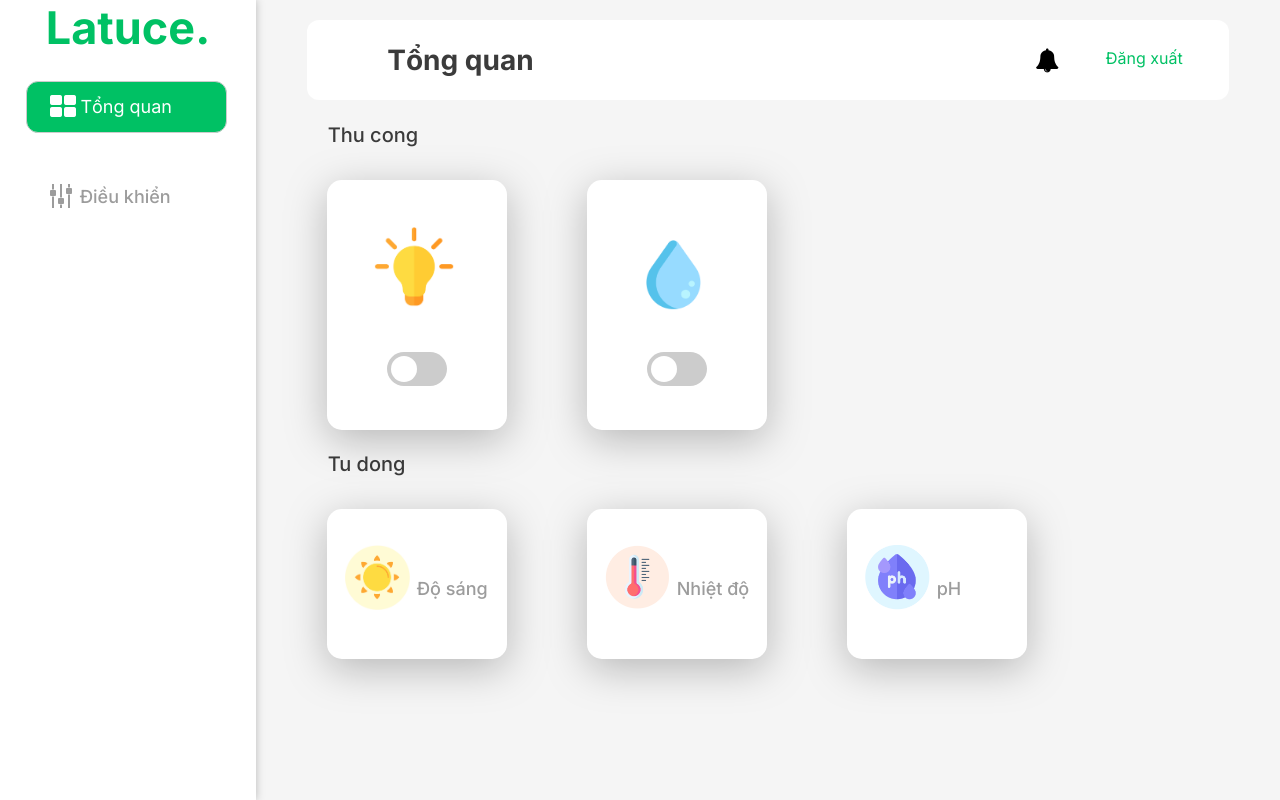
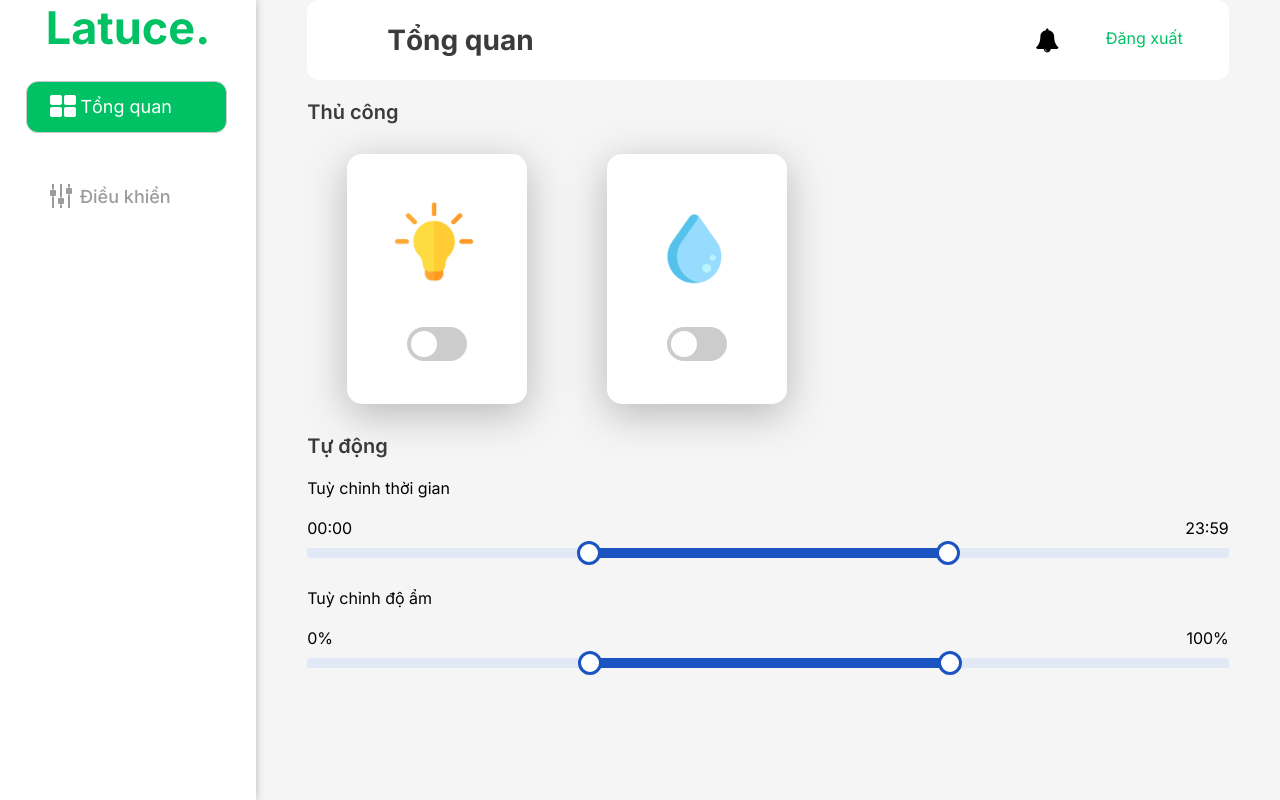
Before and after one commit to canhhoauatan/DADN_HK222, a PHP site: page /control in a window 1280 px wide. Run offline with PHP 8.4, Linux system fonts and the light colour scheme.

Commit message:
Fix UI, Add Slider
The time slider now can change and send value to Adafruit

```diff
--- a/app/views/user/control.php
+++ b/app/views/user/control.php
@@ -10,6 +10,83 @@
   <link rel="stylesheet" href="style.css">
   <link rel="https://cdnjs.cloudflare.com/ajax/libs/normalize/8.0.1/normalize.min.css" href="style.css">
   <link rel="stylesheet" href="https://cdnjs.cloudflare.com/ajax/libs/font-awesome/4.7.0/css/font-awesome.min.css">
+  <script src="https://ajax.googleapis.com/ajax/libs/jquery/3.6.3/jquery.min.js"></script>
+  <style>
+    .pie {
+      display: flex;
+      justify-content: flex-start;
+    }
+
+    .auto-container {
+      display: flex;
+      flex-direction: column;
+      justify-content: space-around;
+      margin-top: 20px;
+    }
+
+    .range-title {
+      margin-bottom: 20px;
+    }
+
+    .range-container {
+      width: 100%;
+      margin-bottom: 30px;
+    }
+
+    .range-slider {
+      height: 10px;
+      position: relative;
+      background-color: #e1e9f6;
+      border-radius: 2px;
+    }
+
+    .range-selected {
+      height: 100%;
+      left: 30%;
+      right: 30%;
+      position: absolute;
+      border-radius: 5px;
+      background-color: #1b53c0;
+    }
+
+    .range-input {
+      position: relative;
+    }
+
+    .range-input input {
+      position: absolute;
+      width: 100%;
+      height: 0px;
+      top: -7px;
+      background: none;
+      pointer-events: none;
+      appearance: none;
+    }
+
+    .range-input input::-webkit-slider-thumb {
+      height: 24px;
+      width: 24px;
+      border-radius: 50%;
+      border: 3px solid #1b53c0;
+      background-color: #fff;
+      pointer-events: auto;
+      -webkit-appearance: none;
+    }
+
+    .rightBlock .title {
+      display: block;
+      font-style: normal;
+      font-weight: 600;
+      font-size: 20px;
+      color: #3B3B3B;
+    }
+
+    .range-output {
+      margin-bottom: 10px;
+      display: flex;
+      justify-content: space-between;
+    }
+  </style>
 </head>
 
 <body>
@@ -18,15 +95,11 @@
 
     <div class="rightBlock">
       <?php include('./app/views/layouts/nav_bar.php') ?>
-      <p style="display: block;  margin: 2% 0 0 7%; font-style: normal;
-      font-weight: 500;
-      font-size: 20px;
-      line-height: 29px;
-
-      color: #3B3B3B;">Thu cong</p>
-      <div style="height: 35%;" class="pie">
+      <div class="content-container">
+        <p class="title">Thủ công</p>
+        <div class="pie">
           <div class="piece2">
-          <img style="width: 80px; height: 80px; position: absolute; left: 26%; top: 19%;" src="/image/lamp.png" alt="asdas">
+            <img style="width: 80px; height: 80px; position: absolute; left: 26%; top: 19%;" src="image/lamp.png" alt="asdas">
             <label class="switch">
               <input type="checkbox">
               <span class="slider round"></span>
@@ -35,71 +108,110 @@
           </div>
 
           <div class="piece2">
-          <img style="width: 55px; height: 70px; position: absolute; left: 33%; top: 24%;" src="/image/water.png" alt="asdas">
+            <img style="width: 55px; height: 70px; position: absolute; left: 33%; top: 24%;" src="image/water.png" alt="asdas">
             <label class="switch">
               <input type="checkbox">
               <span class="slider round"></span>
             </label>
-
           </div>
-
-
         </div>
-      <p style="display: block;  margin: 2% 0 0 7%; font-style: normal;
-font-weight: 500;
-font-size: 20px;
-line-height: 29px;
-
-color: #3B3B3B;">Tu dong</p>
-      <div style="height: 25%;" class="pie">
-        <div class="piece3">
-          <img style="width: 65px; height: 65px; position: absolute; left: 10%; top: 24%;" src="/image/sun.png" alt="asdas">
-
-          <p style="font-style: normal;
-                font-weight: 500;
-                font-size: 18px;
-                line-height: 24px;
-                position: absolute;
-                left: 50%;
-                top: 45%;
-                color: #9C9C9C;">Độ sáng</p>
+        <p class="title">Tự động</p>
+        <div class="auto-container">
+          <div class="range-container">
+            <div class="range-title">Tuỳ chỉnh thời gian</div>
+            <div id="time-output" class="range-output">
+              <p>00:00</p>
+              <p>23:59</p>
             </div>
-
-        <div class="piece3">
-          <img style="width: 65px; height: 65px; position: absolute; left: 10%; top: 24%;" src="/image/temp.png" alt="asdas">
-
-          <p style="font-style: normal;
-                font-weight: 500;
-                font-size: 18px;
-                line-height: 24px;
-                position: absolute;
-                left: 50%;
-                top: 45%;
-                color: #9C9C9C;">Nhiệt độ</p>
+            <div class="range">
+              <div id="time-slider" class="range-slider">
+                <span class="range-selected"></span>
               </div>
-
-
-
-        <div class="piece3">
-          <img style="width: 65px; height: 65px; position: absolute; left: 10%; top: 24%;" src="/image/ph.png" alt="asdas">
-
-          <p style="font-style: normal;
-                font-weight: 500;
-                font-size: 18px;
-                line-height: 24px;
-                position: absolute;
-                left: 50%;
-                top: 45%;
-                color: #9C9C9C;">pH</p>
+              <div id="time-range" class="range-input">
+                <input onchange="createData('time-start', timeOutput[0].innerHTML)" type="range" class="min" min="0" max="1439" value="431" step="5">
+                <input onchange="createData('time-end', timeOutput[1].innerHTML)" type="range" class="max" min="0" max="1439" value="1007" step="5">
               </div>
             </div>
           </div>
-
-
-
-
+          <div class="range-container">
+            <div class="range-title">Tuỳ chỉnh độ ẩm</div>
+            <div id="ph-output" class="range-output">
+              <p>0%</p>
+              <p>100%</p>
+            </div>
+            <div class=" range">
+              <div id="ph-slider" class="range-slider">
+                <span class="range-selected"></span>
+              </div>
+              <div id="ph-range" class="range-input">
+                <input type="range" class="min" min="0" max="1000" value="300" step="10">
+                <input type="range" class="max" min="0" max="1000" value="700" step="10">
+              </div>
+            </div>
+          </div>
+        </div>
+      </div>
     </div>
   </div>
 </body>
+<script>
+  let rangeMin = 100;
+
+  const timeRange = document.querySelector("#time-slider .range-selected");
+  const phRange = document.querySelector("#ph-slider .range-selected");
+  const timeInput = document.querySelectorAll("#time-range input");
+  const phInput = document.querySelectorAll("#ph-range input");
+  const timeOutput = document.querySelectorAll("#time-output p");
+  const phOutput = document.querySelectorAll("#ph-output p");
+
+  timeInput.forEach((input) => {
+    input.addEventListener("input", (e) => {
+      let minRange = parseInt(timeInput[0].value);
+      let maxRange = parseInt(timeInput[1].value);
+      if (maxRange - minRange < rangeMin) {
+        if (e.target.className === "min") {
+          timeInput[0].value = maxRange - rangeMin;
+        } else {
+          timeInput[1].value = minRange + rangeMin;
+        }
+      } else {
+        timeRange.style.left = (minRange / timeInput[0].max) * 100 + "%";
+        timeRange.style.right = 100 - (maxRange / timeInput[1].max) * 100 + "%";
+        timeOutput[0].innerHTML = ("0" + Math.floor(minRange / 60)).slice(-2) + ":" + ("0" + minRange % 60).slice(-2);
+        timeOutput[1].innerHTML = ("0" + Math.floor(maxRange / 60)).slice(-2) + ":" + ("0" + maxRange % 60).slice(-2);
+      }
+    });
+  });
+
+  phInput.forEach((input) => {
+    input.addEventListener("input", (e) => {
+      let minRange = parseInt(phInput[0].value);
+      let maxRange = parseInt(phInput[1].value);
+      if (maxRange - minRange < rangeMin) {
+        if (e.target.className === "min") {
+          phInput[0].value = maxRange - rangeMin;
+        } else {
+          phInput[1].value = minRange + rangeMin;
+        }
+      } else {
+        phOutput[0].innerHTML = Math.floor((minRange / phInput[0].max) * 100);
+        phOutput[1].innerHTML = Math.floor((maxRange / phInput[0].max) * 100);
+        phRange.style.left = phOutput[0].innerHTML + "%";
+        phRange.style.right = 100 - phOutput[1].innerHTML + "%";
+      }
+    });
+  });
+
+  function createData(type, value) {
+    $.ajax({
+      url: 'create_data.php',
+      type: "POST",
+      data: {
+        value: value,
+        type: type,
+      },
+    });
+  }
+</script>
 
 </html>
--- a/app/views/user/dashboard.php
+++ b/app/views/user/dashboard.php
@@ -54,7 +54,7 @@
 		<?php include('./app/views/layouts/left_bar.php') ?>
 		<div class="rightBlock">
 			<?php include('./app/views/layouts/nav_bar.php') ?>
-
+			<div class="content-container">
 				<div class="pie">
 					<div class="piece">
 						<img src="image/sun.png" alt="asdas">
@@ -79,6 +79,8 @@
 						</div>
 					</div>
 				</div>
+			</div>
+
 		</div>
 </body>
 <script>
--- a/style.css
+++ b/style.css
@@ -53,10 +53,7 @@
   width: 50%;
   height: 100%;
   float: right;
-
 }
-
-
 
 form {
   display: flex;
@@ -175,7 +172,7 @@
 }
 
 .navbar {
-  margin: 2% 5%;
+  margin: auto;
   display: flex;
   width: 90%;
   background-color: white;
@@ -185,18 +182,22 @@
   justify-content: space-between;
 }
 
+.content-container {
+  width: 90%;
+  margin: auto;
+  margin-top: 20px;
+}
+
 .pie {
   display: flex;
-  width: 94%;
-  height: 19%;
-  margin-left: 3%;
+  justify-content: space-between;
 }
 
 .piece {
-  flex: 1;
+  flex-basis: 30%;
   background-color: white;
   border-radius: 15px;
-  margin: 20px 25px;
+  height: 100px;
   filter: drop-shadow(0px 10px 20px rgba(0, 0, 0, 0.25));
 }
 
```
Also changed, not shown: create_data.php (added, +19 -0 lines). Lines whose indentation alone changed are shown as unchanged.
